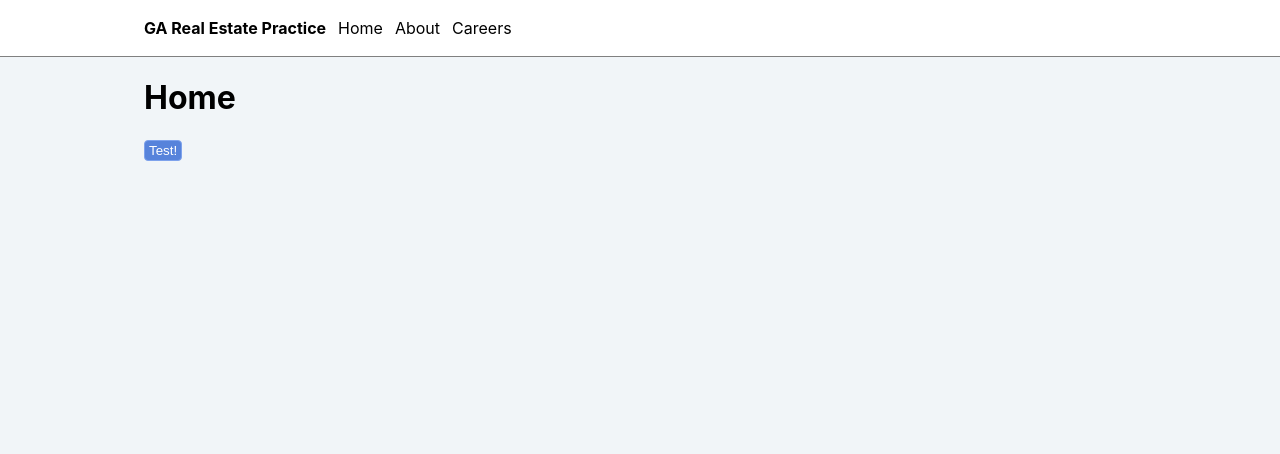
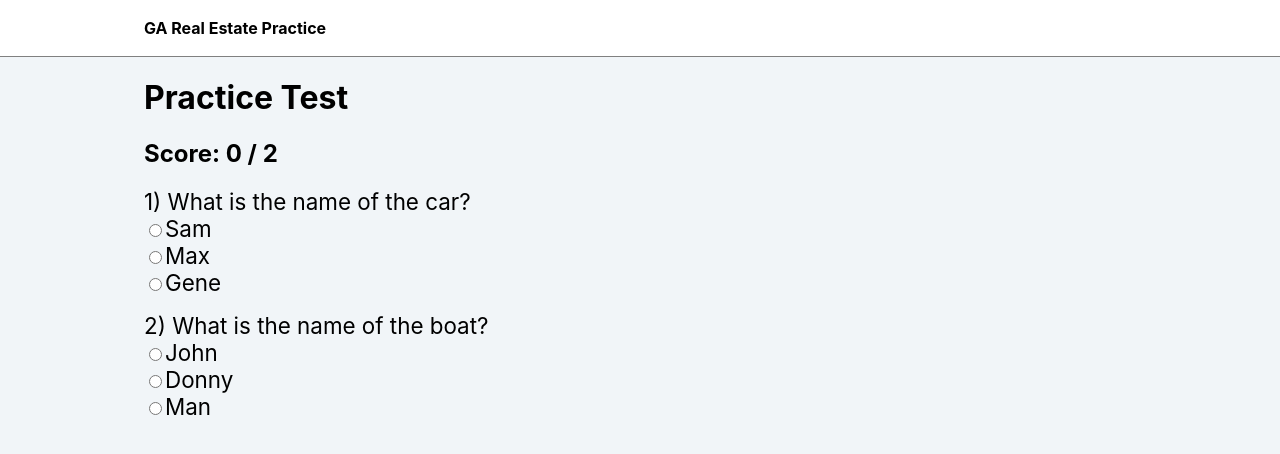
Before and after one commit to dvose/ga-real-estate-practice, a React (Create React App) app: page /#/ in a window 1280 px wide. Shown: the top 454 px of the page. Built offline with nearby package versions, Linux system fonts and the light colour scheme.

Commit message:
Add Questions

```diff
--- /dev/null
+++ b/src/Constants.ts
@@ -0,0 +1,21 @@
+export type Question = {
+  key: string,
+  body: string,
+  answers: string[],
+  correctAnswer: string
+};
+
+export const QUESTIONS: Question[] = [
+  {
+    key: '1',
+    body: 'What is the name of the car?',
+    answers: ['Sam', 'Max', 'Gene'],
+    correctAnswer: 'Sam'
+  },
+  {
+    key: '2',
+    body: 'What is the name of the boat?',
+    answers: ['John', 'Donny', 'Man'],
+    correctAnswer: 'Donny'
+  }
+];
--- /dev/null
+++ b/src/Utils.ts
@@ -0,0 +1,23 @@
+import { Question } from "Constants";
+
+export const createQuestionsMap = (questions: Question[]) => {
+  const shuffleArray = (array: any[]) => {
+    const arr = [...array];
+    for (let i = arr.length - 1; i > 0; i--) {
+        const j = Math.floor(Math.random() * (i + 1));
+        [arr[i], arr[j]] = [arr[j], arr[i]];
+    }
+    return arr;
+}
+  const shuffled = shuffleArray(questions);
+  const map = new Map<string, Question>();
+  shuffled.forEach(q => map.set(q.key, q));
+  return map;
+};
+
+export const checkQuestionResponse = (question: Question | undefined, response: string) => {
+  if (!question) {
+    return null;
+  }
+  return response === question.correctAnswer
+}
--- a/src/routes/Home.tsx
+++ b/src/routes/Home.tsx
@@ -1,9 +1,39 @@
+import { QUESTIONS } from 'Constants';
+import { checkQuestionResponse, createQuestionsMap } from 'Utils';
+import { useMemo, useState } from 'react';
+import Question from 'shared/Question';
 import { Button, PageContainer } from 'shared/Styled';
 
-const Home = () => (
+const Home = () => {
+  const [responses, setResponses] = useState(new Map<string, string>());
+  const [score, setScore] = useState(0);
+  const questionsMap =  useMemo(() => createQuestionsMap(QUESTIONS), []);
+  const questions = useMemo(() => Array.from(questionsMap.values()), [questionsMap]);
+
+  const onResponse = (questionKey: string, answer: string) => {
+    if (responses.get(questionKey) === answer) {
+      return;
+    }
+    setResponses(new Map(responses.set(questionKey, answer)));
+    const question = questionsMap.get(questionKey);
+    const correct = checkQuestionResponse(question, answer);
+    let newScore = score;
+    if (correct) {
+      newScore += 1;
+    } else if (newScore > 0) {
+      newScore -= 1;
+    }
+    setScore(() => newScore);
+  }
+
+  return (
   <PageContainer>
-    <h1>Home</h1>
-    <Button>Test!</Button>
+    <h1>Practice Test</h1>
+    <h2>Score: {score} / {questions.length}</h2>
+    {questions.map((question, i) =>
+    <Question index={i} key={i} question={question} onChange={onResponse} selectedValue={responses.get(question.key)} />
+    )}
   </PageContainer>
-);
+  );
+};
 export default Home;
--- a/src/shared/Navbar.tsx
+++ b/src/shared/Navbar.tsx
@@ -28,9 +28,9 @@ const Logo = styled.span`
 const Navbar = () => (
   <StyledContainer>
     <Logo>GA Real Estate Practice</Logo>
-    <StyledLink to="/">Home</StyledLink>
+    {false && <><StyledLink to="/">Home</StyledLink>
     <StyledLink to="/about">About</StyledLink>
-    <StyledLink to="/careers">Careers</StyledLink>
+    <StyledLink to="/careers">Careers</StyledLink></>}
   </StyledContainer>
 )
 export default Navbar;
--- /dev/null
+++ b/src/shared/Question.tsx
@@ -0,0 +1,41 @@
+import { Question as QuestionType } from "Constants";
+import styled from "styled-components";
+
+const StyledContainer = styled.div`
+  margin-bottom: 16px;
+  font-size: 1.4em;
+`;
+
+const StyledRadioLabel = styled.label<{selected?: boolean, correctAnswer :boolean}>`
+  font-weight: ${props => props.selected ? 'bold' : 'initial'};
+  color: ${props => {
+    if(!props.selected) {
+      return 'inherit';
+    }
+    if(props.correctAnswer) {
+      return 'green';
+    }
+    return 'red';
+  }}
+`;
+
+type QuestionProps = {
+  index: number;
+  question: QuestionType;
+  selectedValue?: string;
+  onChange: (questionKey: string, answer: string) => void;
+};
+const Question = ({index, question, selectedValue, onChange}: QuestionProps) => (
+  <StyledContainer>
+    <div>{index + 1}) {question.body}</div>
+    {question.answers && question.answers.map((answer, i) =>
+    <div className="radio" key={i}>
+      <StyledRadioLabel correctAnswer={question.correctAnswer === answer} selected={selectedValue === answer}>
+        <input type="radio" value={answer} checked={selectedValue === answer} onChange={() => onChange(question.key, answer)} />
+        {answer}
+      </StyledRadioLabel>
+    </div>
+    )}
+  </StyledContainer>
+);
+export default Question;
```
